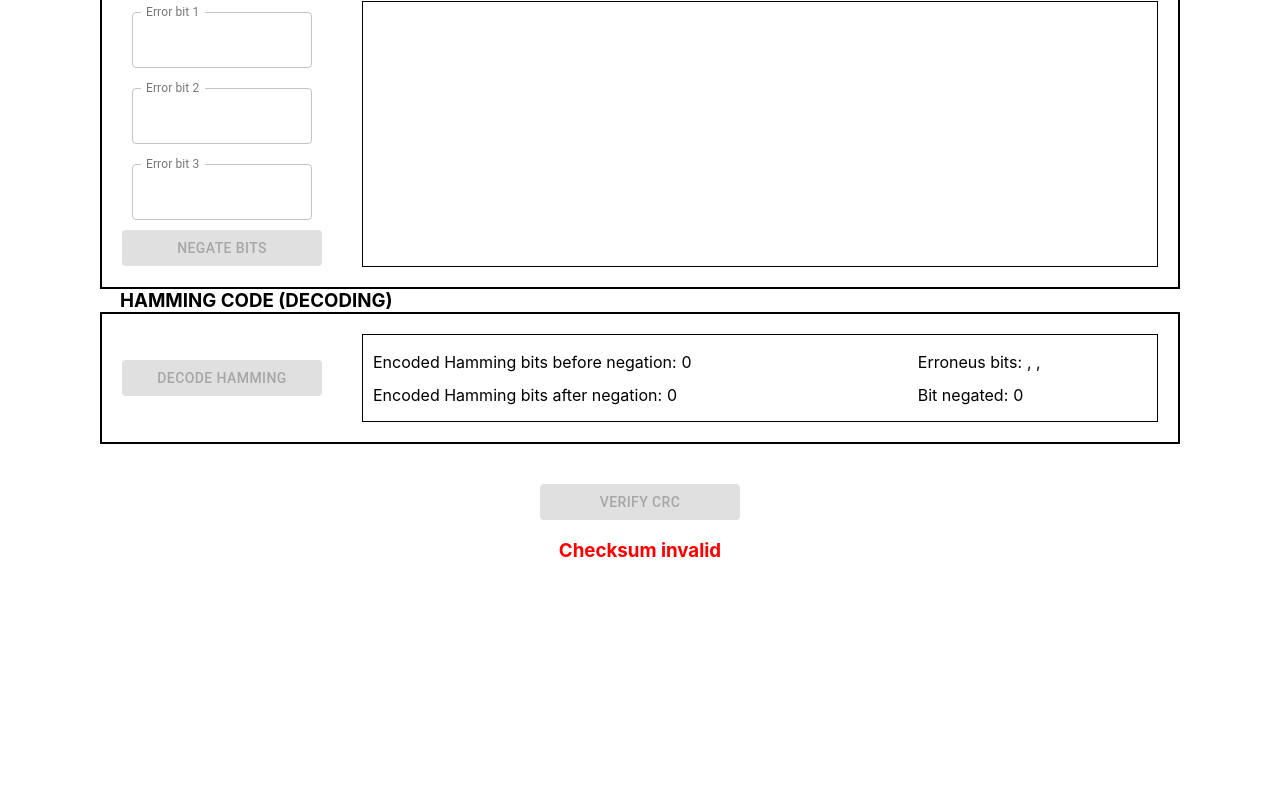
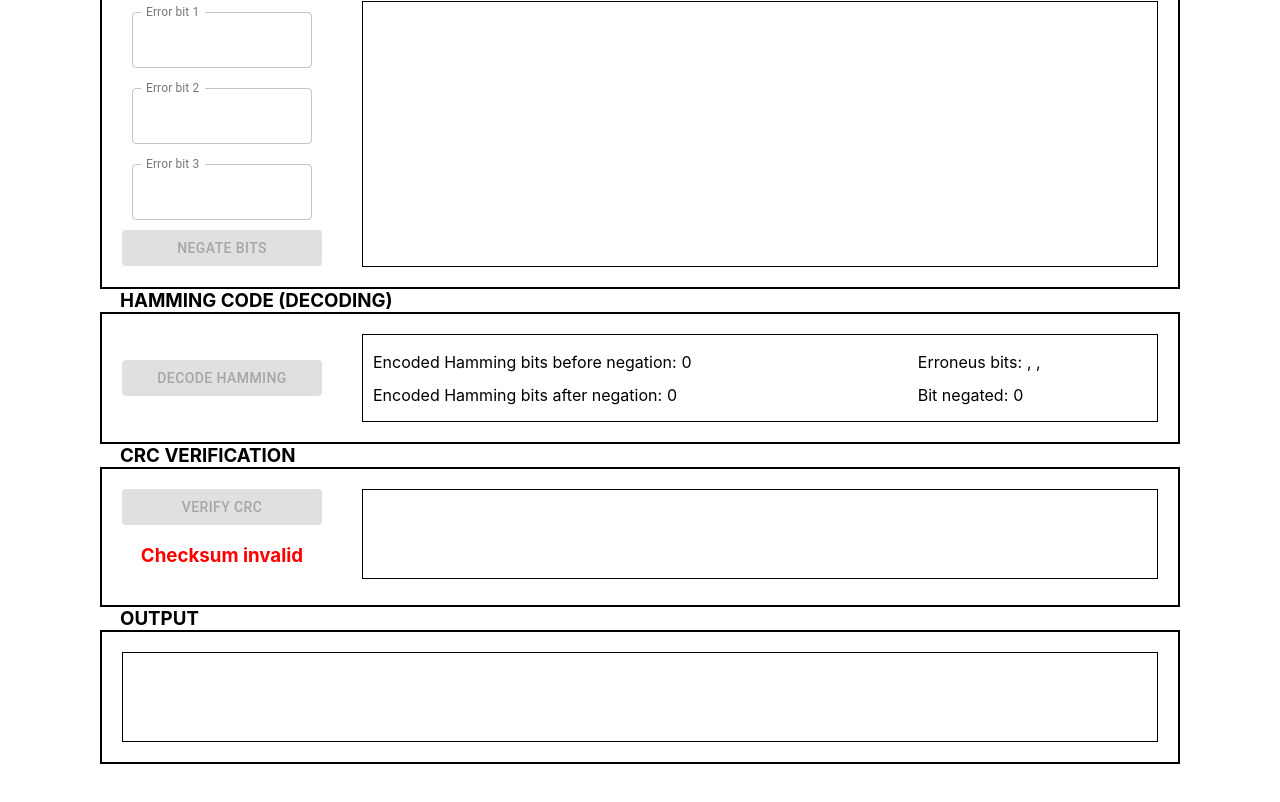
Before and after one commit to PuerileSmuggler/lil-boilerplate, a React (Create React App) app: page / in a window 1280 px wide. Shown: the part 565-1367 px from the top of the page. Before the commit the page ends 1235 px from the top, so only its background shows below. Built offline with nearby package versions, Linux system fonts and the light colour scheme.

Commit message:
add output field

```diff
--- a/src/pages/ParityPage.tsx
+++ b/src/pages/ParityPage.tsx
@@ -1,14 +1,9 @@
 import React, { useState } from 'react';
 import { makeStyles } from '@material-ui/styles';
-import {
-  TextField,
-  Button,
-  Select,
-  MenuItem,
-} from '@material-ui/core';
+import { TextField, Button, Select, MenuItem } from '@material-ui/core';
 import { chunkBytes } from '../utils/utils';
 import Hamming from '../utils/hamming';
-import CRC, { CrcTypesEnum } from '../utils/CRC';
+import CRC, { CrcTypesEnum, CRC_TYPES } from '../utils/CRC';
 
 const useStyles = makeStyles({
   root: {
@@ -128,6 +123,8 @@ const ParityPage = (): JSX.Element => {
 
   const [input, setInput] = useState<string>('');
 
+  const [output, setOutput] = useState('');
+
   const [type, setType] = useState(CrcTypesEnum.CRC16);
 
   const [crcCodeEncode, setCrcCodeEncode] = useState('');
@@ -169,14 +166,16 @@ const ParityPage = (): JSX.Element => {
     setType(event.target.value as CrcTypesEnum);
   };
 
-  const handleInputChange = (event: React.ChangeEvent<HTMLInputElement | HTMLTextAreaElement>): void => {
+  const handleInputChange = (
+    event: React.ChangeEvent<HTMLInputElement | HTMLTextAreaElement>
+  ): void => {
     setInput(event.target.value);
-    if(event.target.value.length > 0) {
+    if (event.target.value.length > 0) {
       setEnCRCDisabled(false);
     } else {
       setEnCRCDisabled(true);
     }
-  }
+  };
 
   const setCRC = (): void => {
     const crc = new CRC();
@@ -190,7 +189,9 @@ const ParityPage = (): JSX.Element => {
   const decodeCRC = (): void => {
     const crc = new CRC();
     const hamming = new Hamming(hammingCodeFixed);
-    setCrcValid(crc.decode(hamming.removeHammingBits(), type));
+    const outputCRC = hamming.removeHammingBits();
+    setOutput(outputCRC);
+    setCrcValid(crc.decode(outputCRC, type));
   };
 
   const colorBits = (
@@ -296,6 +297,14 @@ const ParityPage = (): JSX.Element => {
     setDeHammingDisabled(false);
   };
 
+  const translateString = (inputBinary: string): string => {
+    const tempArray: string[] = [];
+    for(let i = 0; i < inputBinary.length; i = i + 7) {
+      tempArray.push(String.fromCharCode(parseInt(inputBinary.substr(i, 7), 2)));
+    }
+    return tempArray.join('');
+  }
+
   const getVerifyText = (): JSX.Element => {
     if (crcValid) {
       return <h3 style={{ color: 'green' }}>Checksum valid</h3>;
@@ -344,7 +353,9 @@ const ParityPage = (): JSX.Element => {
         </div>
         <div className={classes.textBinary}>
           <span style={{ textAlign: 'left' }}>{byteCode}</span>
-          <span style={{ color: 'blue' }}>{crcCodeEncode}</span>
+          <span style={{ color: 'blue', fontWeight: 'bold' }}>
+            {crcCodeEncode}
+          </span>
         </div>
       </div>
       <h3 className={classes.textHeading}>HAMMING CODE (ENCODING)</h3>
@@ -453,7 +464,9 @@ const ParityPage = (): JSX.Element => {
           </div>
         </div>
       </div>
-      <div className={classes.boxVerify}>
+      <h3 className={classes.textHeading}>CRC VERIFICATION</h3>
+      <div className={classes.inputBox}>
+        <div className={`${classes.inputMargin} ${classes.selectBox}`}>
           <Button
             className={classes.button}
             onClick={decodeCRC}
@@ -464,6 +477,26 @@ const ParityPage = (): JSX.Element => {
           </Button>
           {getVerifyText()}
         </div>
+        <div className={classes.textBinary}>
+          <span style={{ textAlign: 'left' }}>
+            {output.substr(0, output.length - CRC_TYPES[type].REMAINDER_LENGTH)}
+          </span>
+          <span style={{ color: 'blue', fontWeight: 'bold' }}>
+            {output.substr(
+              output.length - CRC_TYPES[type].REMAINDER_LENGTH,
+              CRC_TYPES[type].REMAINDER_LENGTH
+            )}
+          </span>
+        </div>
+      </div>
+      <h3 className={classes.textHeading}>OUTPUT</h3>
+      <div className={classes.inputBox}>
+        <div className={classes.textBinary}>
+          <span style={{ textAlign: 'left' }}>
+            {translateString(output.substr(0, output.length - CRC_TYPES[type].REMAINDER_LENGTH))}
+          </span>
+        </div>
+      </div>
     </div>
   );
 };
--- a/src/utils/CRC.ts
+++ b/src/utils/CRC.ts
@@ -12,7 +12,7 @@ export enum CrcTypesEnum {
     SDLC = "sdlc"
 }
 
-const CRC_TYPES = {
+export const CRC_TYPES = {
     "crc-16": {
         POLYNOMIAL: 0x18005,
         REMAINDER_LENGTH: 16
```
Lines whose indentation alone changed are shown as unchanged.
